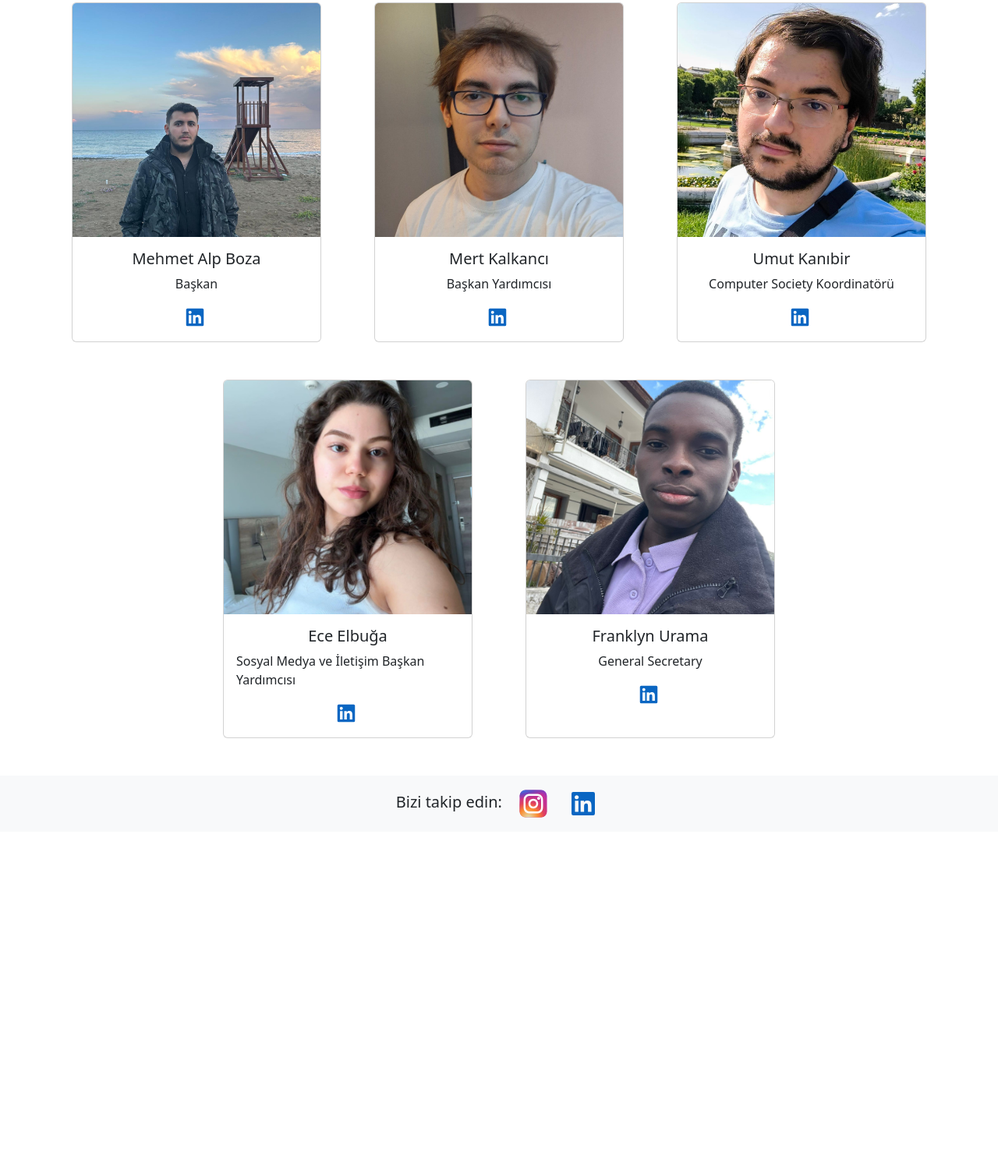
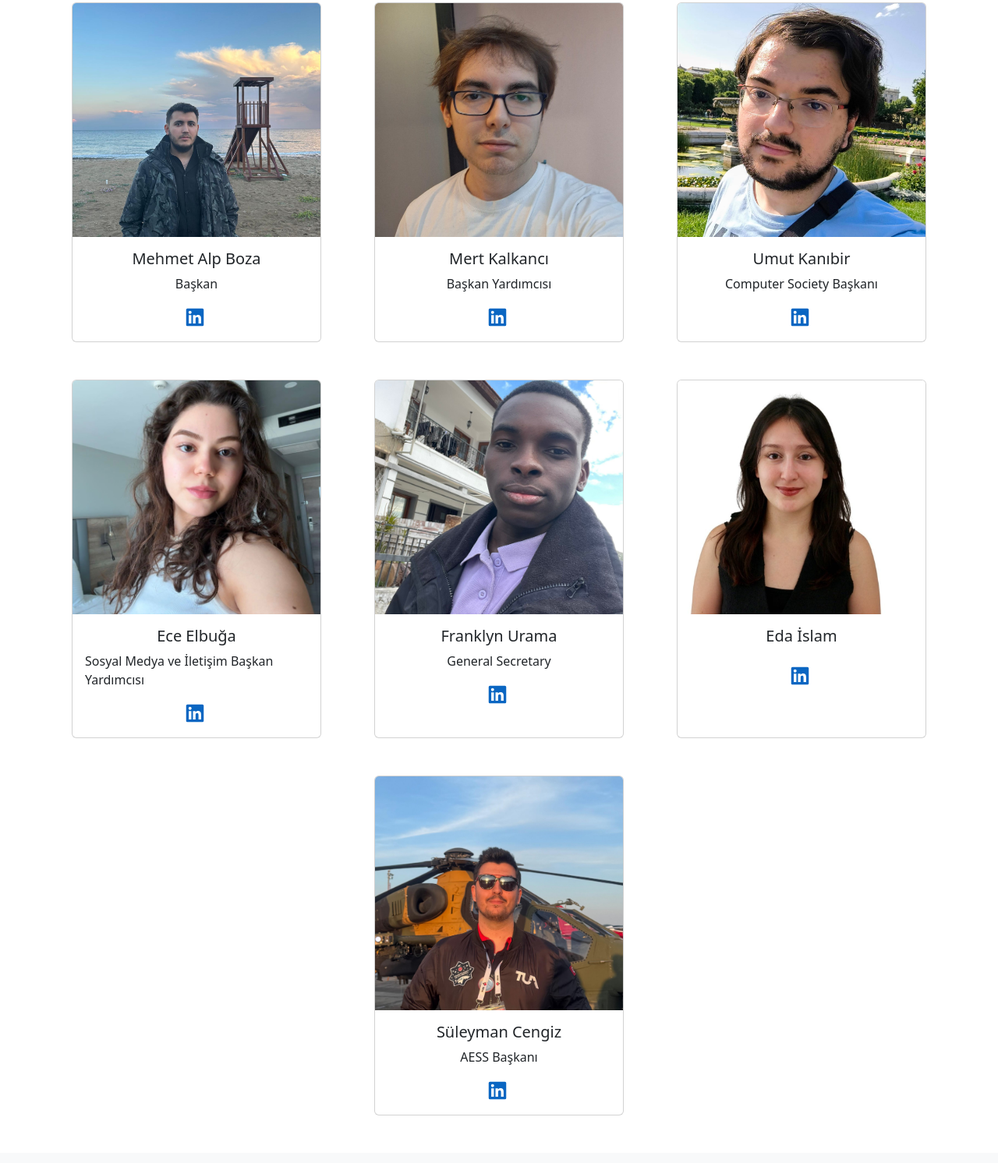
Before and after one commit to Mute06/IEEE-Website, a website: page team.html in a window 1280 px wide. Shown: the part 145-1637 px from the top of the page at 78% size. Before the commit the page ends 1212 px from the top, so only its background shows below. Drawn offline with nearby package versions, Linux system fonts and the light colour scheme.

Commit message:
Team Update

```diff
--- a/team.html
+++ b/team.html
@@ -50,7 +50,7 @@
             <div class = "row justify-content-center g-5">
                 <div class="col-12 col-sm-6 col-md-4  d-flex justify-content-center">
                     <div class="card person-card">
-                        <img src="img/team/mehmet-alp.jpg" class="card-img-top" alt="...">
+                        <img src="img/team/mehmet-alp.jpg" class="card-img-top" alt="Mehmet Alp">
                         <div class="card-body">
                             <h5 class= "card-title">Mehmet Alp Boza</h5>
                             <p class = "card-text">Başkan</p>
@@ -62,7 +62,7 @@
                 </div>
                 <div class="col-12 col-sm-6 col-md-4  d-flex justify-content-center">
                     <div class="card person-card">
-                        <img src="img/team/mert.jpg" class="card-img-top" alt="...">
+                        <img src="img/team/mert.jpg" class="card-img-top" alt="Mert Kalkancı">
                         <div class="card-body">
                             <h5 class="card-title">Mert Kalkancı</h5>
                             <p class = "card-text">Başkan Yardımcısı</p>
@@ -74,10 +74,10 @@
                 </div>
                 <div class="col-12 col-sm-6 col-md-4  d-flex justify-content-center">
                     <div class="card person-card">
-                        <img src="img/team/umut.jpg" class="card-img-top" alt="...">
+                        <img src="img/team/umut.jpg" class="card-img-top" alt="Umut Kanıbir">
                         <div class="card-body">
                             <h5 class="card-title">Umut Kanıbir</h5>
-                            <p class = "card-text">Computer Society Koordinatörü</p>
+                            <p class = "card-text">Computer Society Başkanı</p>
                             <a href="https://www.linkedin.com/in/umut-kan%C4%B1bir/" target="_blank" class=" text-decoration-none text-dark">
                             <img src="icons/linkedin.svg" alt="LinkedIn" height="30" class="me-1">
                             </a>
@@ -86,7 +86,7 @@
                 </div>
                 <div class="col-12 col-sm-6 col-md-4  d-flex justify-content-center">
                     <div class="card person-card">
-                        <img src="img/team/ece.jpg" class="card-img-top" alt="...">
+                        <img src="img/team/ece.jpg" class="card-img-top" alt="Ece Elbuğa">
                         <div class="card-body">
                             <h5 class="card-title">Ece Elbuğa</h5>
                             <p class = "card-text">Sosyal Medya ve İletişim Başkan Yardımcısı</p>
@@ -98,7 +98,7 @@
                 </div>
                 <div class="col-12 col-sm-6 col-md-4  d-flex justify-content-center">
                     <div class="card person-card">
-                        <img src="img/team/franklyn.jpg" class="card-img-top" alt="...">
+                        <img src="img/team/franklyn.jpg" class="card-img-top" alt="Frank Urama">
                         <div class="card-body">
                             <h5 class="card-title">Franklyn Urama</h5>
                             <p class = "card-text">General Secretary</p>
@@ -108,6 +108,31 @@
                         </div>
                     </div>
                 </div>
+                <div class="col-12 col-sm-6 col-md-4  d-flex justify-content-center">
+                    <div class="card person-card">
+                        <img src="img/team/eda.jpg" class="card-img-top" alt="Eda İslam">
+                        <div class="card-body">
+                            <h5 class= "card-title">Eda İslam</h5>
+                            <p class = "card-text"></p>
+                            <a href="https://www.linkedin.com/in/eda-islam-784608226/" target="_blank" class=" text-decoration-none text-dark">
+                            <img src="icons/linkedin.svg" alt="LinkedIn" height="30" class="me-1">
+                            </a>
+                        </div>
+                    </div>
+                </div>
+                <div class="col-12 col-sm-6 col-md-4  d-flex justify-content-center">
+                    <div class="card person-card">
+                        <img src="img/team/suleyman.jpg" class="card-img-top" alt="Süleyman Cengiz">
+                        <div class="card-body">
+                            <h5 class= "card-title">Süleyman Cengiz</h5>
+                            <p class = "card-text">AESS Başkanı</p>
+                            <a href="https://www.linkedin.com/in/suleyman-cengiz-aerospace/" target="_blank" class=" text-decoration-none text-dark">
+                            <img src="icons/linkedin.svg" alt="LinkedIn" height="30" class="me-1">
+                            </a>
+                        </div>
+                    </div>
+                </div>
+
             </div>
         </div>
 
```
Also changed, not shown: img/team/eda.jpg (added), img/team/suleyman.jpg (added).
